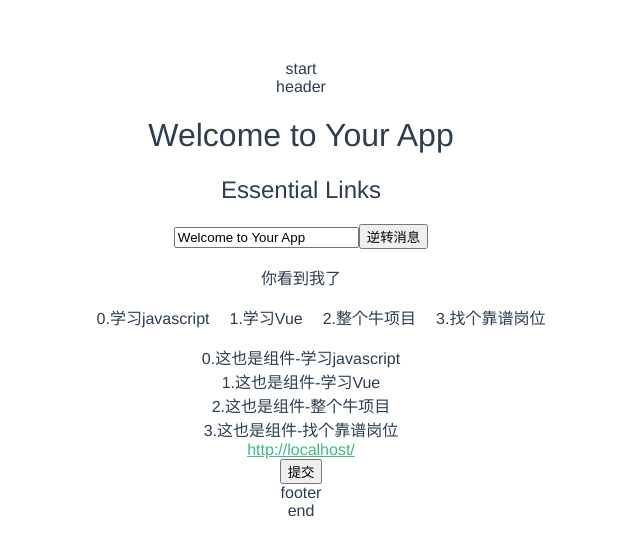
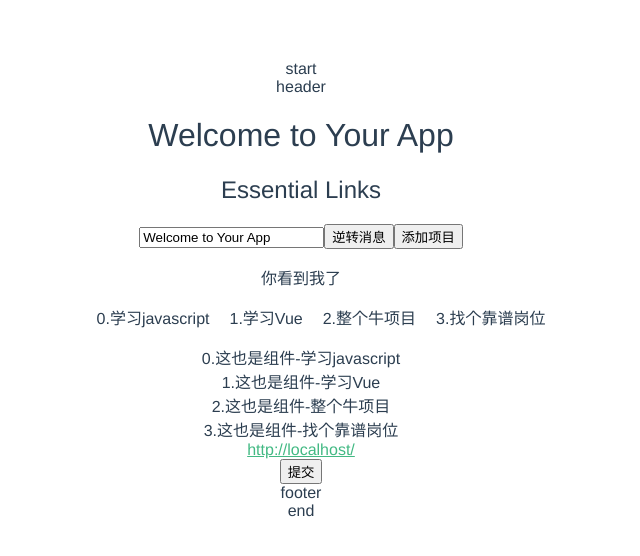
Before and after one commit to chenfahui/vue-study, a Vue app: page / in a window 1280 px wide. Shown: the top 556 px of the page, without its empty margins (339-979 px from the left). Built offline with nearby package versions, Linux system fonts and the light colour scheme.

Commit message:
vue练习-模板语法

```diff
--- a/src/components/HelloWorld.vue
+++ b/src/components/HelloWorld.vue
@@ -5,6 +5,7 @@
     <h2 v-html="h2"></h2>
     <input v-model="h1">
     <button v-on:click="reverseMessage" v-bind:disabled="isButtonDisabled">逆转消息</button>
+    <button @click="doSomething">添加项目</button>
     <p v-if="seen">{{ seen ? '你看到我了' : '你看不到我了' }}</p>
     <ol>
       <li v-for="todo in todos">{{ todo.id }}.{{ todo.text }}</li>
@@ -61,14 +62,16 @@ export default {
   },
   methods:{
     reverseMessage:function(){
-      const todoId = this.todos.length;
       this.h1 = this.h1.split('').reverse().join('');
       this.seen = !this.seen;
-      this.todos.push({id:todoId, text:'新项目'});
       // this.$destroy();
     },
     onSubmit:function(){
       console.log('提交');
+    },
+    doSomething:function(){
+      const todoId = this.todos.length;
+      this.todos.push({id:todoId, text:this.h1});
     }
   },
   components:{
```
